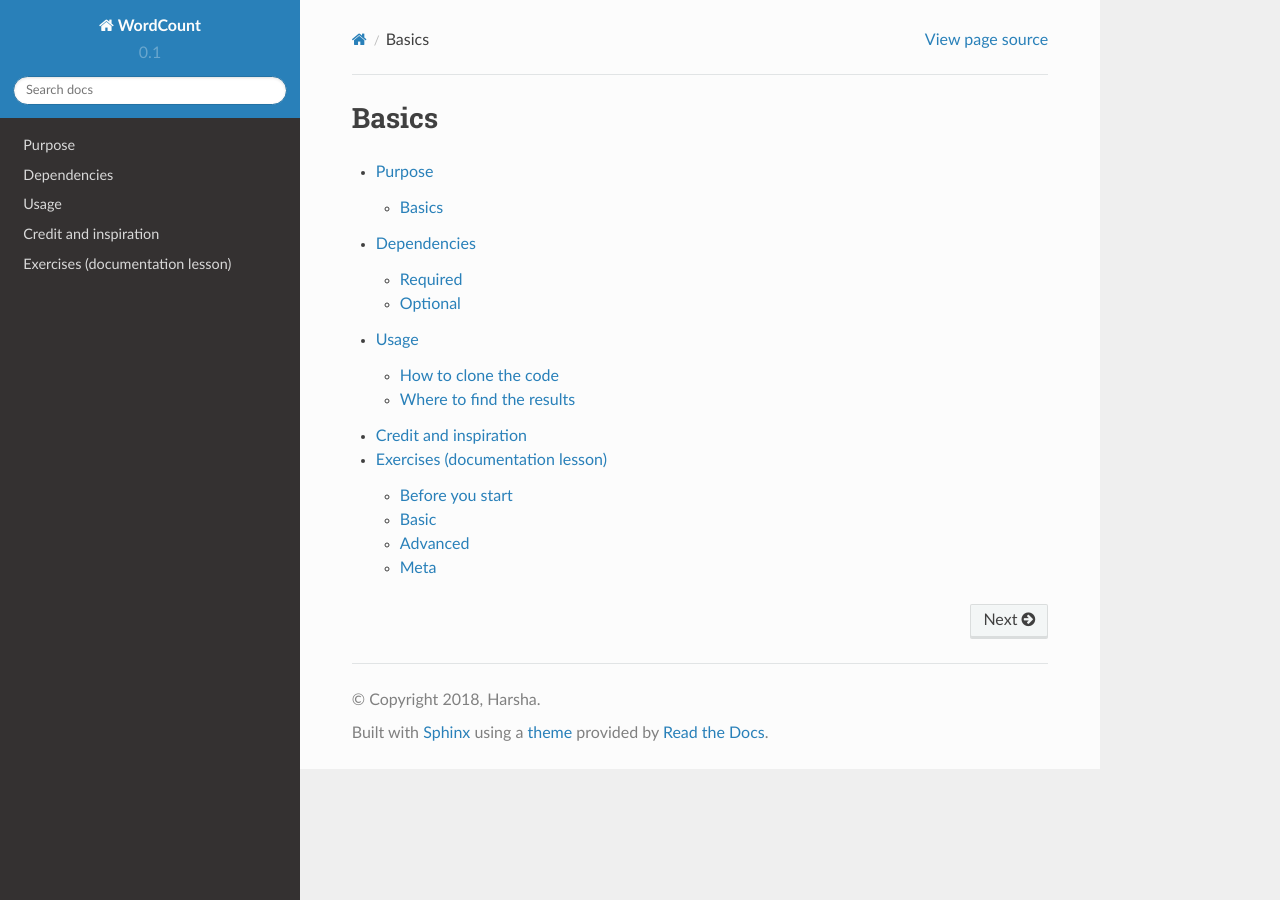
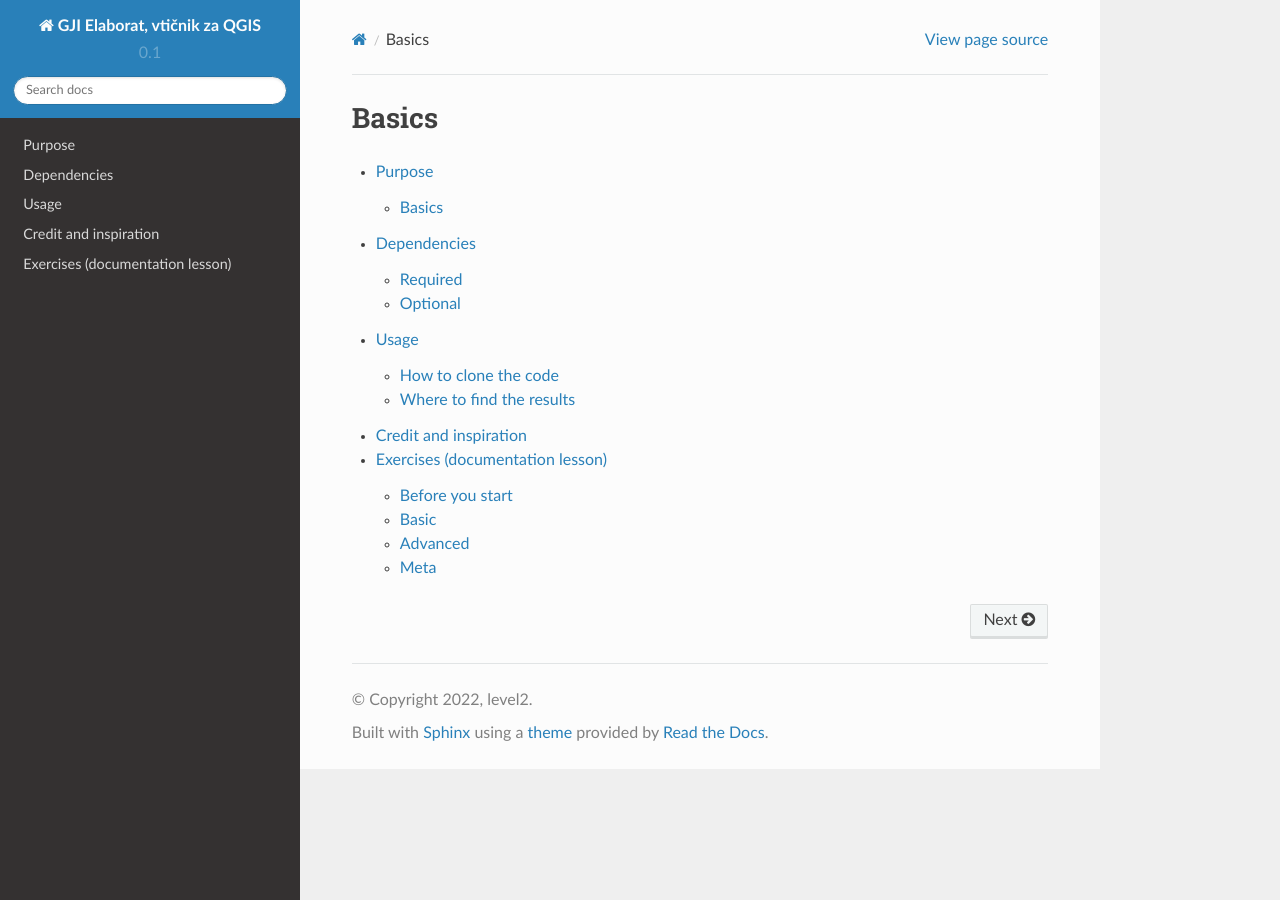
Before and after one commit to level2-gis/gji_elaborat_docs, a Sphinx documentation site: the page built from doc/index.rst, in a window 1280 px wide. Built offline with Sphinx 7.4.7 and the Read the Docs theme 2.0.0, drawn with Linux system fonts in a browser that asks for light colours.

Commit message:
update conf

```diff
--- a/doc/conf.py
+++ b/doc/conf.py
@@ -46,9 +46,9 @@ source_suffix = '.rst'
 master_doc = 'index'
 
 # General information about the project.
-project = 'WordCount'
-copyright = '2018, Harsha'
-author = 'Harsha'
+project = 'GJI Elaborat, vtičnik za QGIS'
+copyright = '2022, level2'
+author = 'Uroš Preložnik'
 
 # The version info for the project you're documenting, acts as replacement for
 # |version| and |release|, also used in various other places throughout the
@@ -64,7 +64,7 @@ release = '0.1'
 #
 # This is also used if you do content translation via gettext catalogs.
 # Usually you set "language" from the command line for these cases.
-language = None
+language = 'sl' #None
 
 # List of patterns, relative to source directory, that match files and
 # directories to ignore when looking for source files.
```
